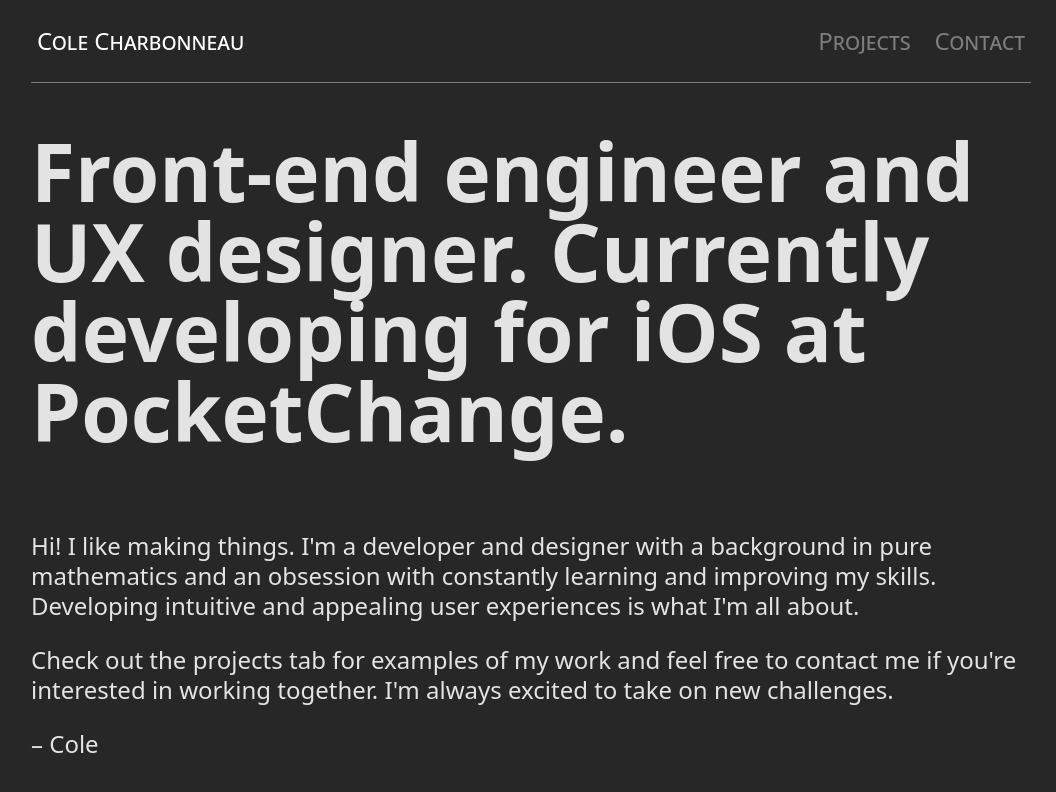
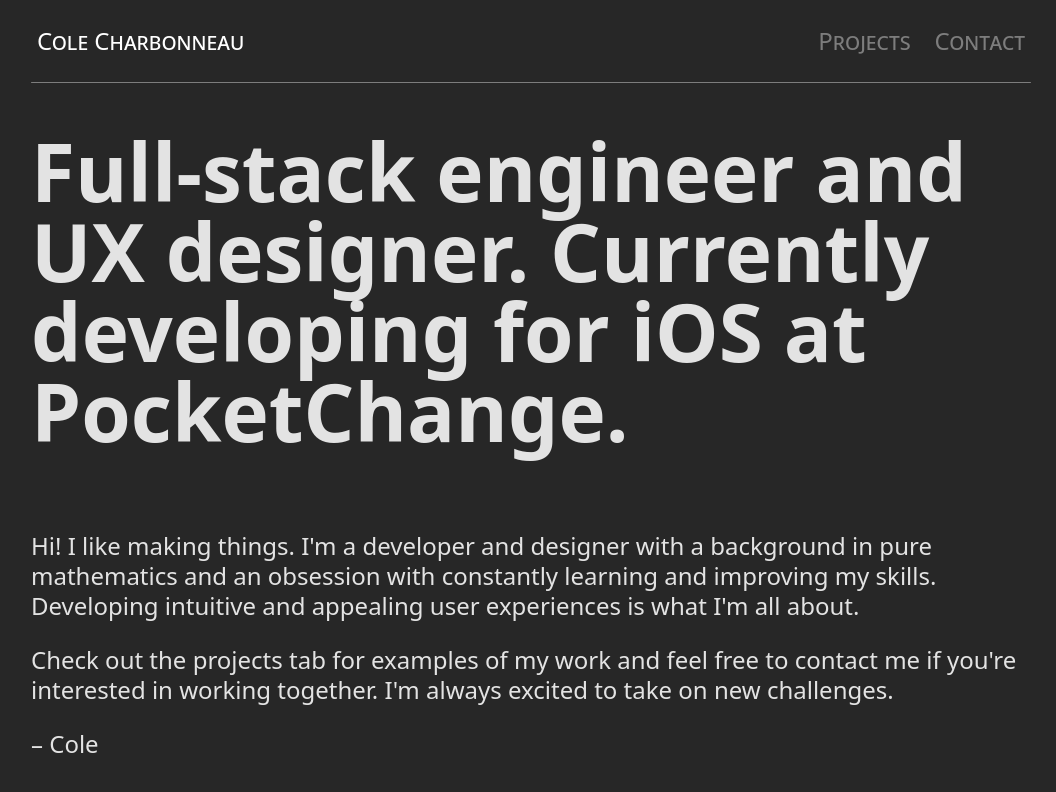
Before and after one commit to colecharb/colecharb-web, a React (Vite) app: page / in a window 1280 px wide. Shown: the top 792 px of the page, without its empty margins (109-1165 px from the left). Built offline with nearby package versions, Linux system fonts and the light colour scheme.

Commit message:
I'm full-stack, baby

```diff
--- a/src/components/AboutPage.tsx
+++ b/src/components/AboutPage.tsx
@@ -6,7 +6,7 @@
       {/* <h2>About</h2> */}
 
       <p className='big-text'>
-        Front-end engineer and UX designer.
+        Full-stack engineer and UX designer.
         Currently developing for iOS at PocketChange.
         {/* <a className='poch' href='https://pocketchangeapp.ca' target='_blank'>
           <span className='poch'>PocketChange</span>
```
